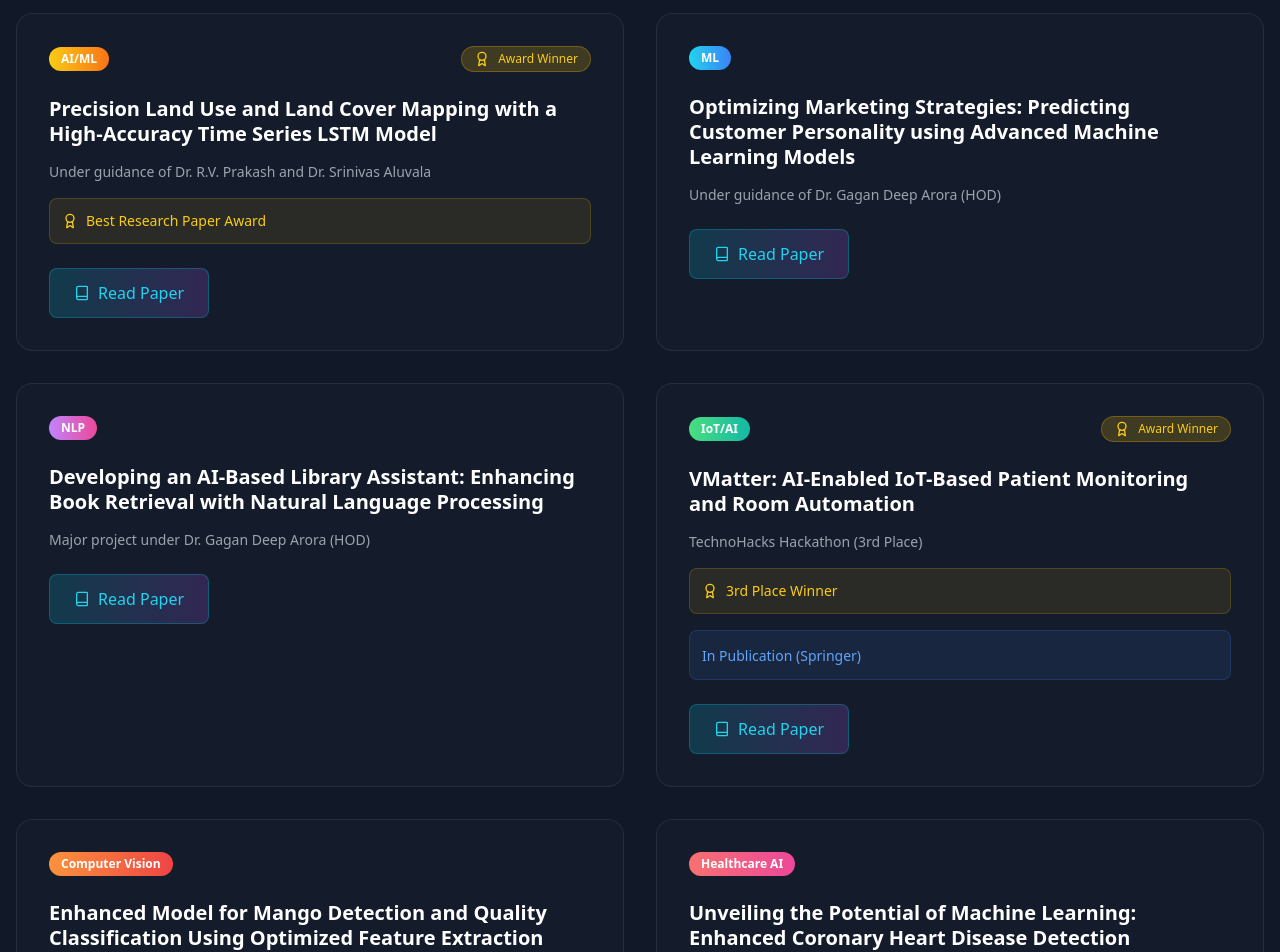
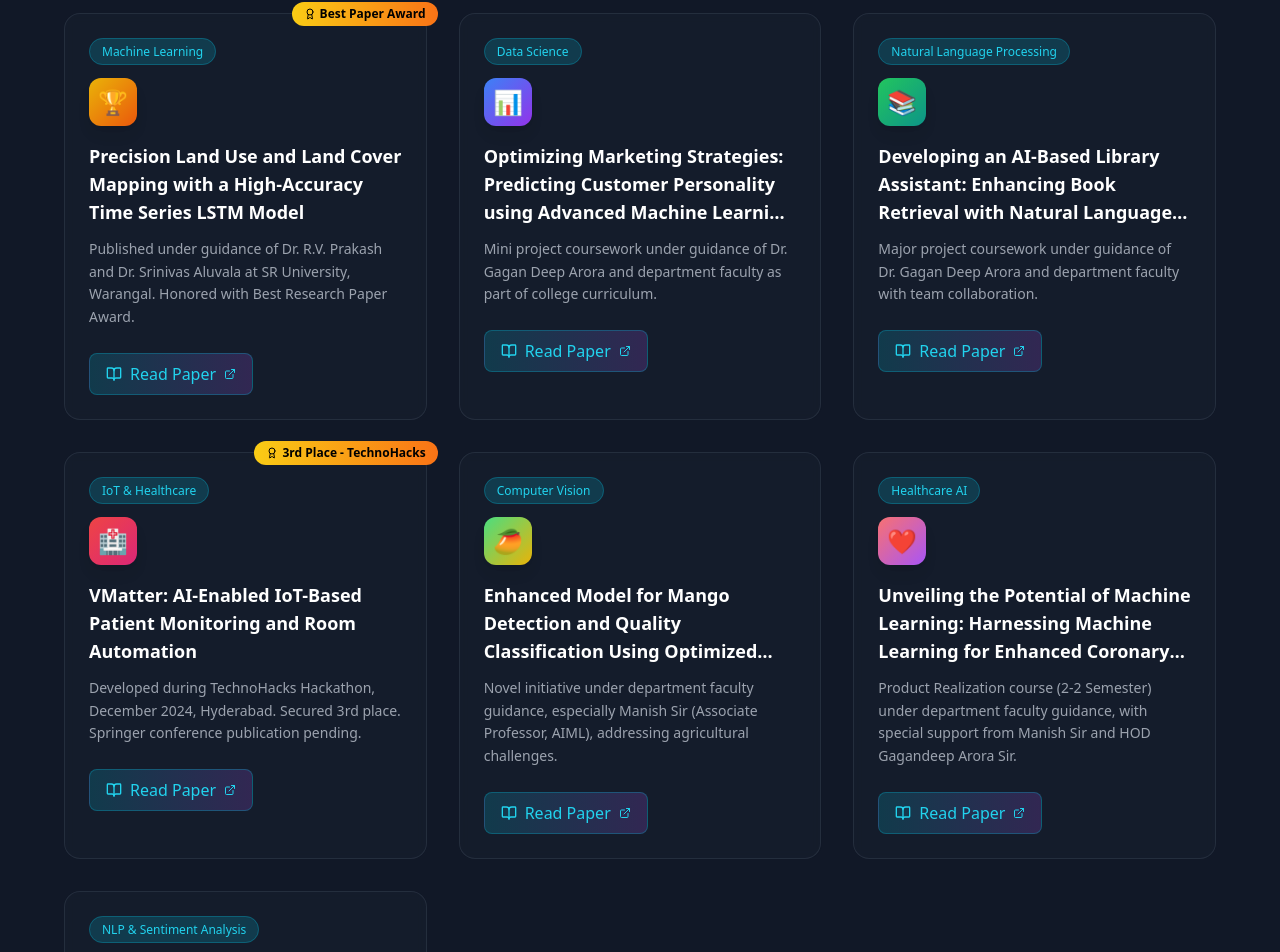
Before and after one commit to aryanadla/adla_aryan_portfolio, a React (Vite) app: page / in a window 1280 px wide. Shown: the part 2740-3692 px from the top of the page. Built offline with nearby package versions, Linux system fonts and the light colour scheme.

Commit message:
Fix: Resolve build error
The previous AI edits did not result in any changes to the codebase, indicating a potential issue with the build process or environment. This commit aims to address and resolve the build error.

```diff
--- a/src/components/ResearchSection.tsx
+++ b/src/components/ResearchSection.tsx
@@ -1,6 +1,6 @@
 
 import React, { useState } from 'react';
-import { Star, Award, Book } from 'lucide-react';
+import { BookOpen, Award, Users, ExternalLink } from 'lucide-react';
 
 const ResearchSection = () => {
   const [hoveredPaper, setHoveredPaper] = useState<number | null>(null);
@@ -8,77 +8,83 @@ const ResearchSection = () => {
   const papers = [
     {
       title: "Precision Land Use and Land Cover Mapping with a High-Accuracy Time Series LSTM Model",
-      authors: "Under guidance of Dr. R.V. Prakash and Dr. Srinivas Aluvala",
-      award: "Best Research Paper Award",
-      link: "https://scholar.google.com/citations?view_op=view_citation&hl=en&user=SDVnhIYAAAAJ&citation_for_view=SDVnhIYAAAAJ:M3NEmzRMIkIC",
-      category: "AI/ML",
-      gradient: "from-yellow-400 to-orange-500"
+      description: "Published under guidance of Dr. R.V. Prakash and Dr. Srinivas Aluvala at SR University, Warangal. Honored with Best Research Paper Award.",
+      category: "Machine Learning",
+      award: "Best Paper Award",
+      gradient: "from-yellow-500 to-orange-600",
+      icon: "🏆",
+      link: "https://scholar.google.com/citations?view_op=view_citation&hl=en&user=SDVnhIYAAAAJ&citation_for_view=SDVnhIYAAAAJ:M3NEmzRMIkIC"
     },
     {
       title: "Optimizing Marketing Strategies: Predicting Customer Personality using Advanced Machine Learning Models",
-      authors: "Under guidance of Dr. Gagan Deep Arora (HOD)",
+      description: "Mini project coursework under guidance of Dr. Gagan Deep Arora and department faculty as part of college curriculum.",
+      category: "Data Science",
       award: null,
-      link: "https://scholar.google.com/citations?view_op=view_citation&hl=en&user=SDVnhIYAAAAJ&citation_for_view=SDVnhIYAAAAJ:bEWYMUwI8FkC",
-      category: "ML",
-      gradient: "from-cyan-400 to-blue-500"
+      gradient: "from-blue-500 to-purple-600",
+      icon: "📊",
+      link: "https://scholar.google.com/citations?view_op=view_citation&hl=en&user=SDVnhIYAAAAJ&citation_for_view=SDVnhIYAAAAJ:bEWYMUwI8FkC"
     },
     {
-      title: "Developing an AI-Based Library Assistant: Enhancing Book Retrieval with Natural Language Processing",
-      authors: "Major project under Dr. Gagan Deep Arora (HOD)",
+      title: "Developing an AI-Based Library Assistant: Enhancing Book Retrieval with Natural Language Processing and Machine Learning",
+      description: "Major project coursework under guidance of Dr. Gagan Deep Arora and department faculty with team collaboration.",
+      category: "Natural Language Processing",
       award: null,
-      link: "https://scholar.google.com/citations?view_op=view_citation&hl=en&user=SDVnhIYAAAAJ&citation_for_view=SDVnhIYAAAAJ:k_IJM867U9cC",
-      category: "NLP",
-      gradient: "from-purple-400 to-pink-500"
+      gradient: "from-green-500 to-teal-600",
+      icon: "📚",
+      link: "https://scholar.google.com/citations?view_op=view_citation&hl=en&user=SDVnhIYAAAAJ&citation_for_view=SDVnhIYAAAAJ:k_IJM867U9cC"
     },
     {
       title: "VMatter: AI-Enabled IoT-Based Patient Monitoring and Room Automation",
-      authors: "TechnoHacks Hackathon (3rd Place)",
-      award: "3rd Place Winner",
-      link: "#",
-      category: "IoT/AI",
-      gradient: "from-green-400 to-teal-500",
-      status: "In Publication (Springer)"
+      description: "Developed during TechnoHacks Hackathon, December 2024, Hyderabad. Secured 3rd place. Springer conference publication pending.",
+      category: "IoT & Healthcare",
+      award: "3rd Place - TechnoHacks",
+      gradient: "from-red-500 to-pink-600",
+      icon: "🏥",
+      link: "#" // Since this is pending publication
     },
     {
-      title: "Enhanced Model for Mango Detection and Quality Classification Using Optimized Feature Extraction",
-      authors: "Under guidance of Manish Sir (Associate Professor, AIML)",
+      title: "Enhanced Model for Mango Detection and Quality Classification Using Optimized Feature Extraction Techniques",
+      description: "Novel initiative under department faculty guidance, especially Manish Sir (Associate Professor, AIML), addressing agricultural challenges.",
+      category: "Computer Vision",
       award: null,
-      link: "https://scholar.google.com/citations?view_op=view_citation&hl=en&user=SDVnhIYAAAAJ&citation_for_view=SDVnhIYAAAAJ:maZDTaKrznsC",
-      category: "Computer Vision",
-      gradient: "from-orange-400 to-red-500"
+      gradient: "from-green-400 to-yellow-500",
+      icon: "🥭",
+      link: "https://scholar.google.com/citations?view_op=view_citation&hl=en&user=SDVnhIYAAAAJ&citation_for_view=SDVnhIYAAAAJ:maZDTaKrznsC"
     },
     {
-      title: "Unveiling the Potential of Machine Learning: Enhanced Coronary Heart Disease Detection",
-      authors: "Under guidance of Dr. Gagan Deep Arora and Manish Sir",
+      title: "Unveiling the Potential of Machine Learning: Harnessing Machine Learning for Enhanced Coronary Heart Disease Detection and Intervention",
+      description: "Product Realization course (2-2 Semester) under department faculty guidance, with special support from Manish Sir and HOD Gagandeep Arora Sir.",
+      category: "Healthcare AI",
       award: null,
-      link: "https://scholar.google.com/citations?view_op=view_citation&hl=en&user=SDVnhIYAAAAJ&citation_for_view=SDVnhIYAAAAJ:TFP_iSt0sucC",
-      category: "Healthcare AI",
-      gradient: "from-red-400 to-pink-500"
+      gradient: "from-red-400 to-purple-500",
+      icon: "❤️",
+      link: "https://scholar.google.com/citations?view_op=view_citation&hl=en&user=SDVnhIYAAAAJ&citation_for_view=SDVnhIYAAAAJ:TFP_iSt0sucC"
     },
     {
       title: "Sentiment Analysis of Machine Learning Algorithms: A Transformer-Based Approach",
-      authors: "Student Expo Project (3rd Year)",
+      description: "Student Expo project during 3rd year, 3-1 semester, carried out under guidance of department faculty members.",
+      category: "NLP & Sentiment Analysis",
       award: null,
-      link: "https://scholar.google.com/citations?view_op=view_citation&hl=en&user=SDVnhIYAAAAJ&citation_for_view=SDVnhIYAAAAJ:isC4tDSrTZIC",
-      category: "NLP",
-      gradient: "from-indigo-400 to-purple-500"
+      gradient: "from-purple-500 to-blue-600",
+      icon: "💭",
+      link: "https://scholar.google.com/citations?view_op=view_citation&hl=en&user=SDVnhIYAAAAJ&citation_for_view=SDVnhIYAAAAJ:isC4tDSrTZIC"
     }
   ];
 
   return (
     <section id="research" className="py-20 px-4 relative">
-      <div className="max-w-7xl mx-auto">
+      <div className="max-w-6xl mx-auto">
         <div className="text-center mb-16">
           <h2 className="text-4xl md:text-5xl font-bold mb-4 bg-gradient-to-r from-cyan-400 to-purple-500 bg-clip-text text-transparent">
             Research Publications
           </h2>
           <div className="w-24 h-1 bg-gradient-to-r from-cyan-400 to-purple-500 mx-auto mb-6"></div>
-          <p className="text-gray-400 text-lg max-w-3xl mx-auto">
-            Cutting-edge research in AI, ML, and emerging technologies with published papers and award recognition
+          <p className="text-gray-400 text-lg max-w-2xl mx-auto">
+            7 published research papers spanning AI, ML, IoT, and healthcare with recognition for excellence
           </p>
         </div>
 
-        <div className="grid lg:grid-cols-2 gap-8">
+        <div className="grid md:grid-cols-2 lg:grid-cols-3 gap-8">
           {papers.map((paper, index) => (
             <div
               key={index}
@@ -86,57 +92,51 @@ const ResearchSection = () => {
               onMouseEnter={() => setHoveredPaper(index)}
               onMouseLeave={() => setHoveredPaper(null)}
             >
-              <div className="bg-gray-800/30 backdrop-blur-sm border border-gray-700/50 rounded-2xl p-8 h-full transition-all duration-500 hover:border-cyan-400/50 hover:scale-105 hover:bg-gray-800/50">
-                {/* Category badge */}
-                <div className="flex items-center justify-between mb-6">
-                  <span className={`px-3 py-1 bg-gradient-to-r ${paper.gradient} rounded-full text-xs font-semibold text-white`}>
-                    {paper.category}
-                  </span>
-                  {paper.award && (
-                    <div className="flex items-center space-x-2 px-3 py-1 bg-yellow-500/20 border border-yellow-500/30 rounded-full">
-                      <Award className="w-4 h-4 text-yellow-400" />
-                      <span className="text-yellow-400 text-xs font-medium">Award Winner</span>
-                    </div>
-                  )}
-                </div>
-
-                {/* Title */}
-                <h3 className="text-xl font-bold text-white mb-4 leading-tight group-hover:text-cyan-400 transition-colors duration-300">
-                  {paper.title}
-                </h3>
-
-                {/* Authors */}
-                <p className="text-gray-400 mb-4 text-sm">
-                  {paper.authors}
-                </p>
-
-                {/* Award info */}
+              <div className="relative bg-gray-800/30 backdrop-blur-sm border border-gray-700/50 rounded-2xl p-6 h-full transition-all duration-500 hover:border-cyan-400/50 hover:scale-105 hover:bg-gray-800/50">
+                {/* Award badge */}
                 {paper.award && (
-                  <div className="mb-4 p-3 bg-yellow-500/10 border border-yellow-500/20 rounded-lg">
-                    <div className="flex items-center space-x-2">
-                      <Award className="w-4 h-4 text-yellow-400" />
-                      <span className="text-yellow-400 font-medium text-sm">{paper.award}</span>
+                  <div className="absolute -top-3 -right-3">
+                    <div className="bg-gradient-to-r from-yellow-400 to-orange-500 text-black text-xs font-bold px-3 py-1 rounded-full flex items-center space-x-1">
+                      <Award className="w-3 h-3" />
+                      <span>{paper.award}</span>
                     </div>
                   </div>
                 )}
 
-                {/* Status */}
-                {paper.status && (
-                  <div className="mb-4 p-3 bg-blue-500/10 border border-blue-500/20 rounded-lg">
-                    <span className="text-blue-400 font-medium text-sm">{paper.status}</span>
+                {/* Category */}
+                <div className="mb-4">
+                  <span className="px-3 py-1 bg-cyan-500/20 border border-cyan-500/30 rounded-full text-xs text-cyan-400">
+                    {paper.category}
+                  </span>
+                </div>
+
+                {/* Icon */}
+                <div className="mb-4">
+                  <div className={`w-12 h-12 bg-gradient-to-br ${paper.gradient} rounded-xl flex items-center justify-center text-2xl shadow-lg transform transition-transform duration-300 ${hoveredPaper === index ? 'scale-110 rotate-12' : ''}`}>
+                    {paper.icon}
                   </div>
-                )}
+                </div>
+
+                {/* Content */}
+                <h3 className="text-lg font-bold text-white mb-3 group-hover:text-cyan-400 transition-colors duration-300 line-clamp-3">
+                  {paper.title}
+                </h3>
+
+                <p className="text-gray-400 text-sm mb-6 leading-relaxed group-hover:text-gray-300 transition-colors duration-300 line-clamp-4">
+                  {paper.description}
+                </p>
 
                 {/* Action button */}
-                <div className="mt-6">
+                <div className="mt-auto">
                   <a
                     href={paper.link}
                     target="_blank"
                     rel="noopener noreferrer"
-                    className="inline-flex items-center space-x-2 px-6 py-3 bg-gradient-to-r from-cyan-500/20 to-purple-500/20 border border-cyan-500/30 rounded-lg text-cyan-400 hover:border-cyan-400 hover:bg-cyan-500/30 transition-all duration-300 group-hover:scale-105"
+                    className="inline-flex items-center space-x-2 px-4 py-2 bg-gradient-to-r from-cyan-500/20 to-purple-500/20 border border-cyan-500/30 rounded-lg text-cyan-400 hover:border-cyan-400 hover:bg-cyan-500/30 transition-all duration-300 group-hover:scale-105"
                   >
-                    <Book className="w-4 h-4" />
+                    <BookOpen className="w-4 h-4" />
                     <span>Read Paper</span>
+                    <ExternalLink className="w-3 h-3" />
                   </a>
                 </div>
 
@@ -151,10 +151,12 @@ const ResearchSection = () => {
         <div className="text-center mt-16">
           <a
             href="https://scholar.google.com/citations?user=SDVnhIYAAAAJ&hl=en"
+            target="_blank"
+            rel="noopener noreferrer"
             className="inline-flex items-center space-x-2 px-8 py-4 bg-gradient-to-r from-cyan-500 to-purple-600 rounded-lg font-semibold text-white hover:from-cyan-600 hover:to-purple-700 transition-all duration-300 hover:scale-105 hover:shadow-lg hover:shadow-purple-500/25"
           >
-            <Star className="w-5 h-5" />
-            <span>View Google Scholar Profile</span>
+            <BookOpen className="w-5 h-5" />
+            <span>View All Publications</span>
           </a>
         </div>
       </div>
```
